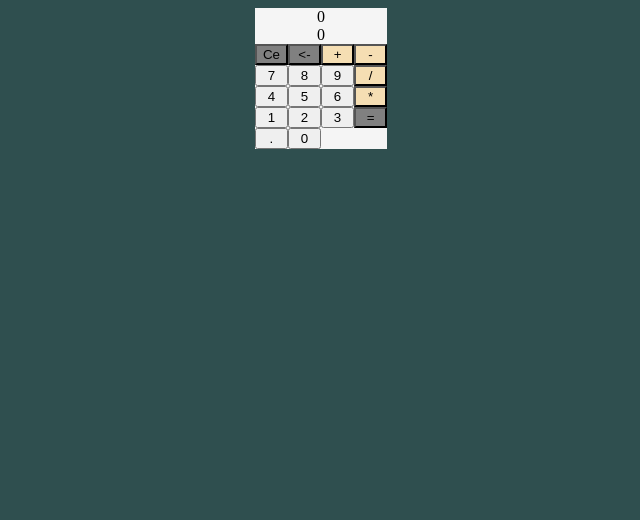
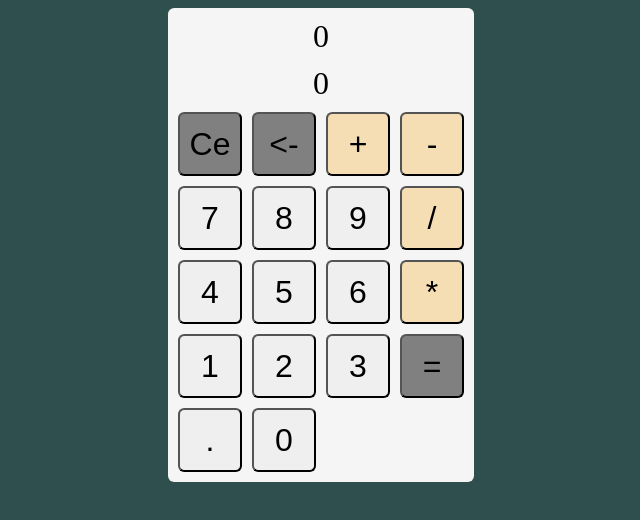
Before and after one commit to PeterFillmoreDev/supreme-computing-machine, a plain HTML site: page index.html in a window 1280 px wide. Shown: the whole page, without its empty margins (319-959 px from the left). Drawn offline with Linux system fonts and the light colour scheme.

Commit message:
add style

```diff
--- a/styles.css
+++ b/styles.css
@@ -11,16 +11,30 @@ body{
   display: flex;
   flex-direction: column;
   align-items: center;
+  padding: 10px;
+  border-radius: 6.25px;
 }
 
 .disp{
   justify-self: stretch;
   text-align: right;
+  padding-bottom: 10px;
+}
+
+button{
+  height: 64px;
+  width: 64px;
+  border-radius: 6.25px;
+}
+
+button,.disp{
+  font-size: 32px;
 }
 
 .btnGrid{
   display: grid;
   grid-template-columns: 1fr 1fr 1fr 1fr;
+  gap: 10px;
 }
 
 .btno{
```
